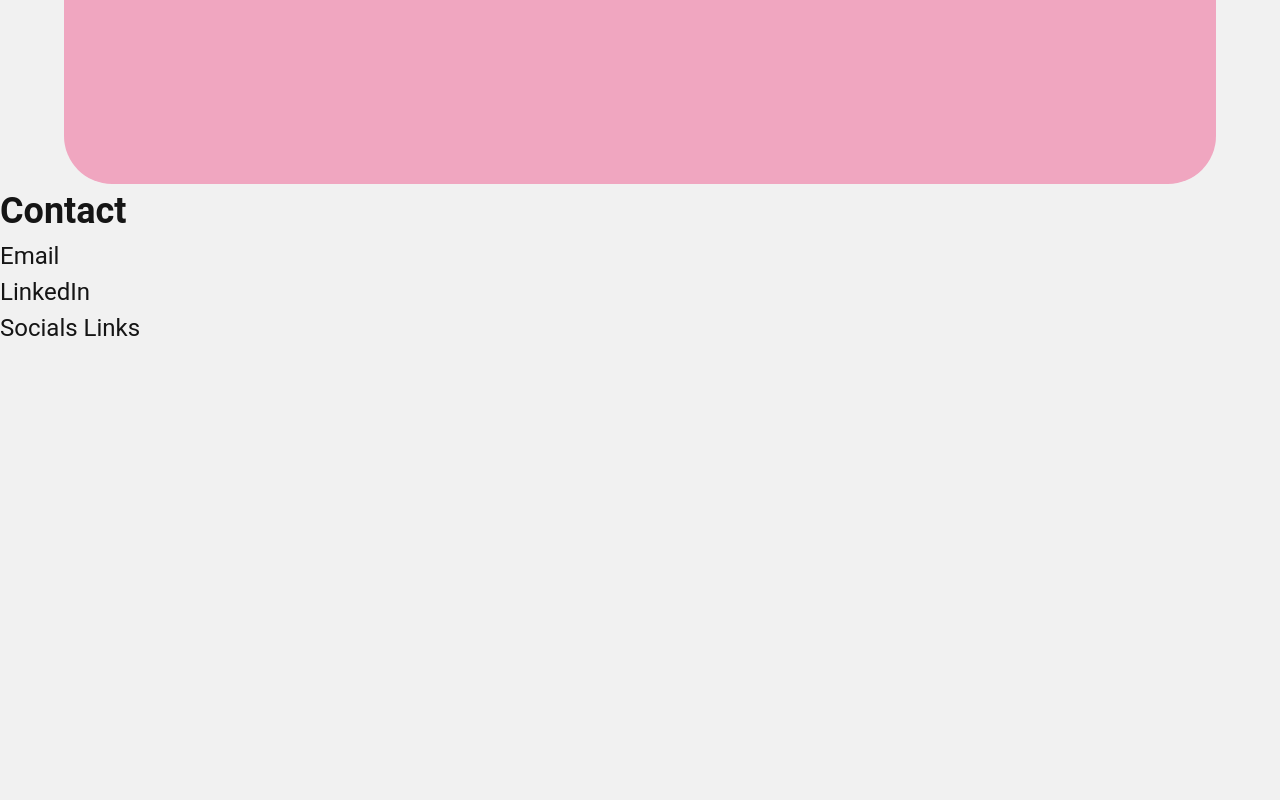
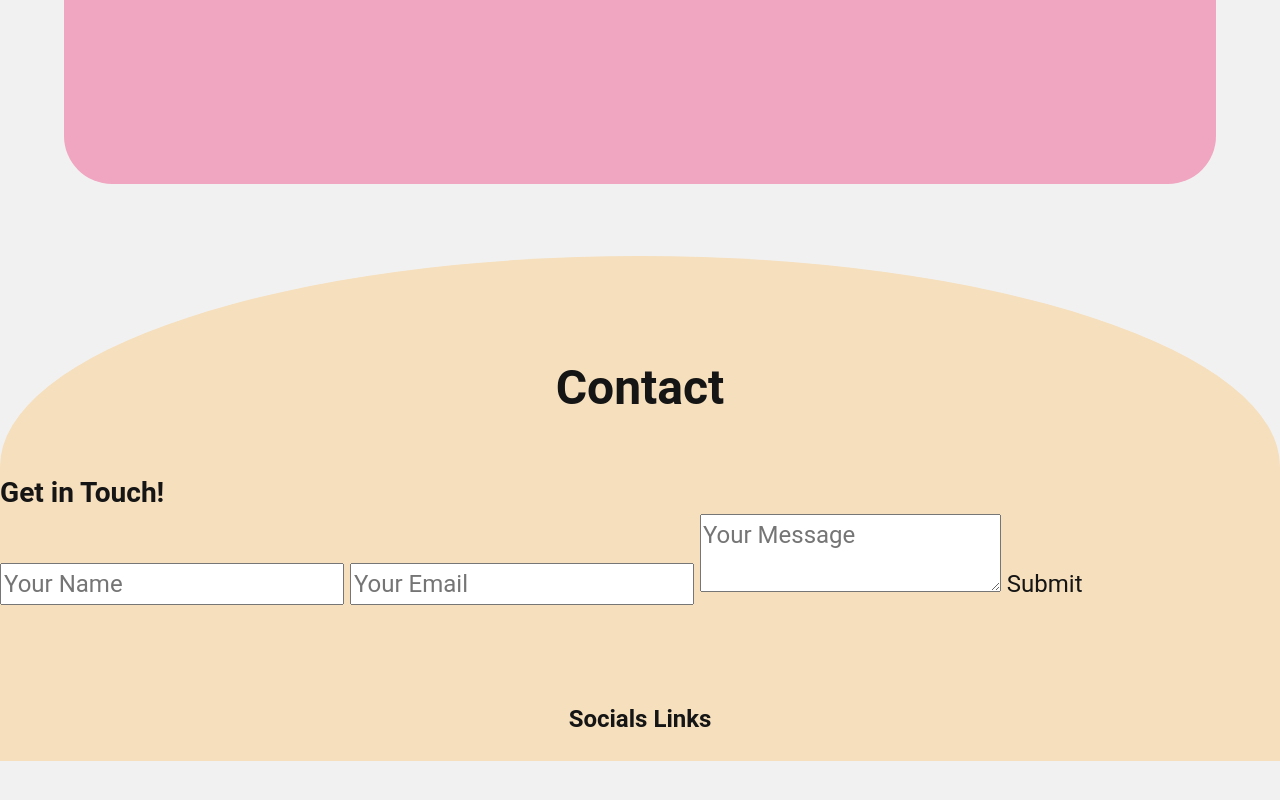
Before and after one commit to wklayton/Landon-Portfolio, a plain HTML site: page index.html in a window 1280 px wide. Shown: the part 1776-2576 px from the top of the page. After the commit the page ends 2537 px from the top, so only its background shows below. Drawn offline with Linux system fonts and the light colour scheme.

Commit message:
Basic Form

```diff
--- a/index.html
+++ b/index.html
@@ -14,11 +14,11 @@
     <body>
         <header>
             <nav id="navbar">
-                <a href="#"><img alt="Home" src="#" class="home_img" width="60" height="30">
+                <a href="#"><img alt="Home" src="#" class="home_img" width="60" height="30"></a>
                 <ul class="menu">
                     <li><a href="#" class="nav_item">Home</a></li>
                     <li><a href="#" class="nav_item">Portfolio</a></li>
-                    <li><a href="#" class="nav_item">Contact</a></li>
+                    <li><a href="#contact" class="nav_item">Contact</a></li>
                 </ul>
             </nav>
         </header>
@@ -94,6 +94,7 @@
                 </div>
                 <a href="#" class="v_more">View More</a>
             </section>
+
             <div class="quals_folder">
                 <div class="quals_btns_container">
                     <button onclick="pinkButton()" class="quals_btns quals_btn_pink btn_active">WORK</button>
@@ -124,11 +125,21 @@
 
             <section id="contact">
                 <h2>Contact</h2>
-                <a href="email">Email</a>
-                <p>LinkedIn</p>
+                <div class="form_container">
+                    <form action="" class="contact_left">
+                        <h3>Get in Touch!</h3>
+                        <input type="text" name="name" placeholder="Your Name" class="contact_inputs" required>
+                        <input type="email" name="email" placeholder="Your Email" class="contact_inputs" required>
+                        <textarea name="message" placeholder="Your Message" class="contact_inputs" required></textarea>
+                        <button type="submit">Submit</button>
+                    </form>
+                    <div class="contact_right">
+
+                    </div>
+                </div>
         </main>
-        <footer>
-            <p>Socials Links</p>
+        <footer id="foot">
+            <p class="s_links">Socials Links</p>
         </footer>
         <script src="index.js"></script>
     </body>
--- a/styles.css
+++ b/styles.css
@@ -424,7 +424,6 @@
   #qualifications .quals {
     margin: 0 auto;
     visibility: hidden;
-    width: 0;
     height: 0;
   }
 
@@ -515,3 +514,43 @@
   /* CONTACT */
 
   /* Mobile */
+
+  #contact {
+    background-color: var(--orange);
+    width: 100%;
+    margin: 3rem 0 0;
+    padding: 1rem 0 3rem;
+    border-radius: 50% 50% 0 0;
+  }
+
+  #contact h2 {
+    width: fit-content;
+    display: block;
+    margin: 3rem auto 2rem;
+    font-size: 2rem;
+  }
+
+  #contact a {
+    width: fit-content;
+    margin: 0 auto;
+    display: block;
+    font-size: 1.1rem;
+  }
+
+
+  /* FOOTER */
+
+  /* Mobile */
+
+  #foot {
+    background-color: var(--orange);
+    padding: 1rem 0;
+  }
+
+  #foot .s_links {
+    color: var(--black);
+    width: fit-content;
+    display: block;
+    margin: 0 auto;
+    font-weight: 700;
+  }
```
